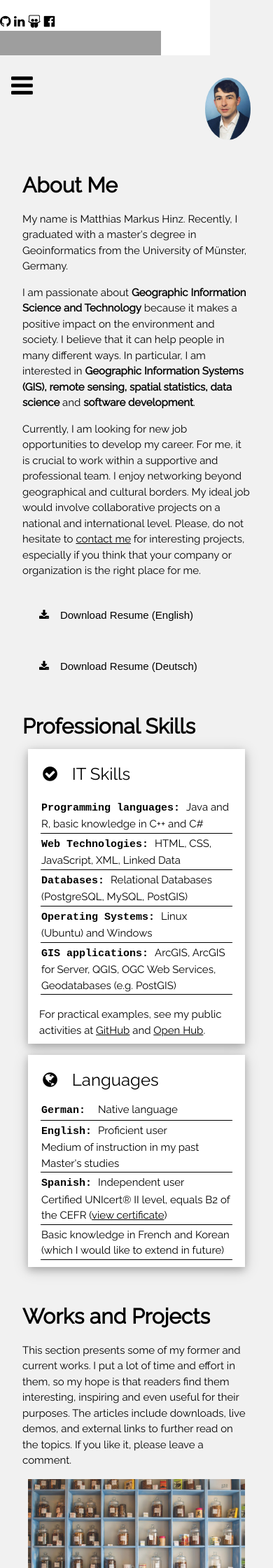
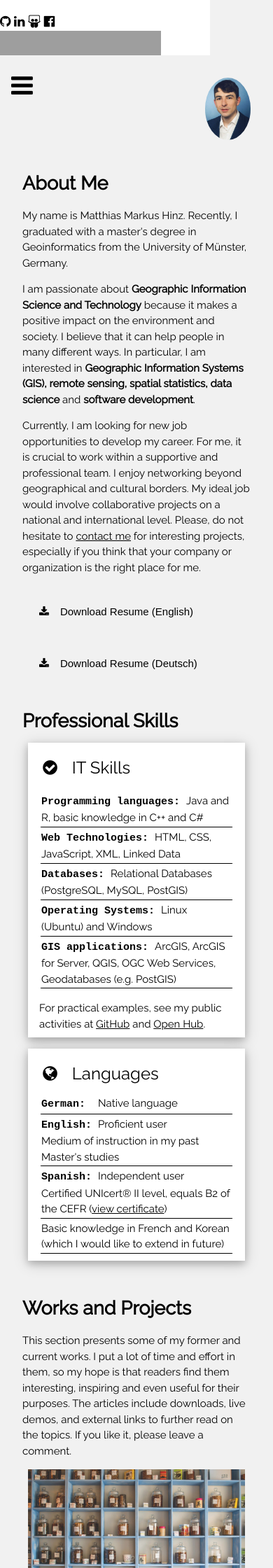
Before and after one commit to MatthiasHinz/MatthiasHinz.github.io, a Jekyll site: the page built from index.html, in a window 390 px wide. Shown: the part 345-2585 px from the top of the page at 70% size. Built offline with Jekyll 4.4.1, drawn with Linux system fonts in a browser that asks for light colours; nearby versions of some CDN libraries; comment, search, counter and statistics services are not loaded; grey boxes are pictures that could not be loaded.

Commit message:
updated english cv scale down big headlines on small screens

```diff
--- a/_layouts/default.html
+++ b/_layouts/default.html
@@ -60,6 +60,13 @@
 
 			.project-container{
 				padding: 0px;
+			}
+			/* Scale big text on small screens*/
+			h1 {
+			  font-size: 5.9vw;
+			}
+			h2 {
+			  font-size: 3.0vh;
 			}
 
 		}
--- a/index.html
+++ b/index.html
@@ -18,7 +18,7 @@ title: Home
 		I enjoy networking beyond geographical and cultural borders. My ideal job would involve collaborative projects on a national and international level.
 		Please, do not hesitate to <a href="#contact">contact me</a> for interesting projects, especially if you think that your company or organization is the right place for me.
 	</p>
-	<a href="documents/CV-Europass-20170425-Hinz-EN.pdf" style="text-decoration: none" download >
+	<a href="documents/CV-Europass-20170509-Hinz-EN.pdf" style="text-decoration: none" download >
 	<button class="w3-button w3-padding-large w3-margin-top w3-margin-bottom w3-theme-d3">
 		<i class="fa fa-download w3-margin-right"></i>Download Resume (English)
 	</button> </a>
```
Also changed, not shown: 2 other files.
